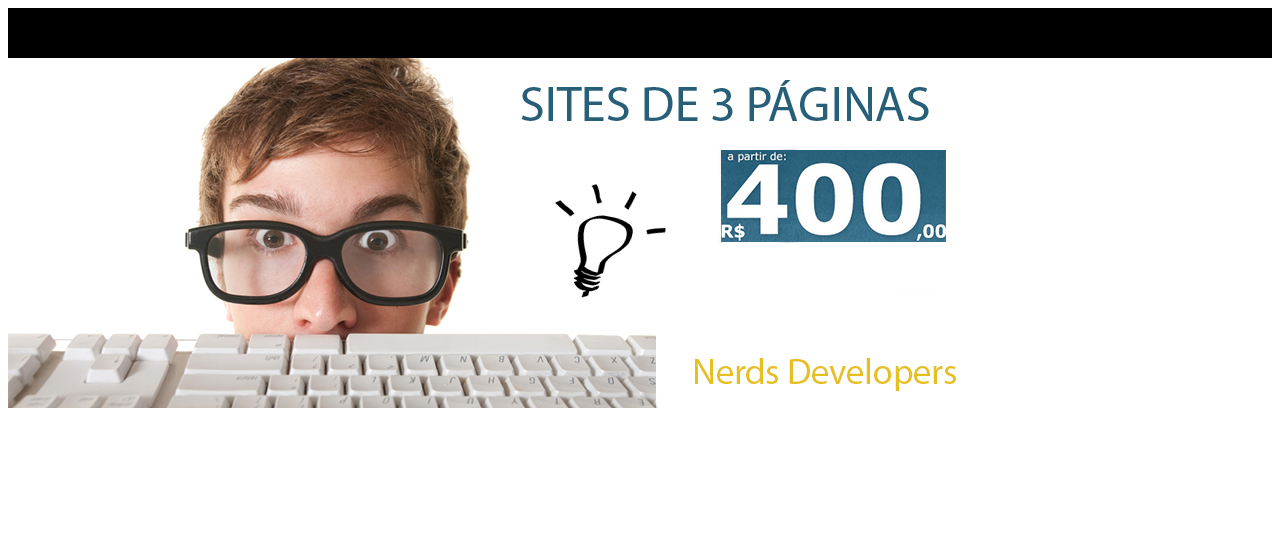
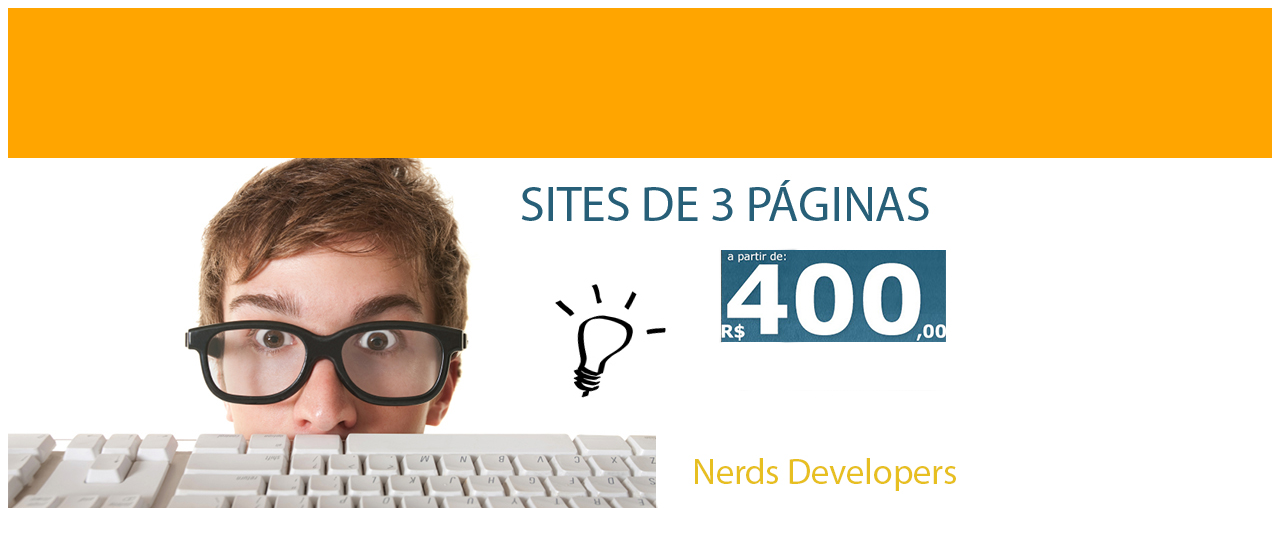
Before and after one commit to MarcosBorsalino/NerdsDevelopers, a plain HTML site: page index.html in a window 1280 px wide. Drawn offline with Linux system fonts and the light colour scheme.

Commit message:
programando header

```diff
--- /dev/null
+++ b/content/css/global.css
@@ -0,0 +1,4 @@
+header{
+	height: 150px;
+	background-color: orange;
+}
--- a/index.html
+++ b/index.html
@@ -1,11 +1,11 @@
 <html>
 	<head>
 		<title>Nerds Developers</title>
-
+		<link rel="stylesheet" type="text/css" href="content/css/global.css">
 	</head>
 
 <body>
-	<header style="height:50px; background-color:black">
+	<header>
 	</header>
 	<div class="carrousel">
 		<img src="content/images/banner_home_nerd.jpg">
```
